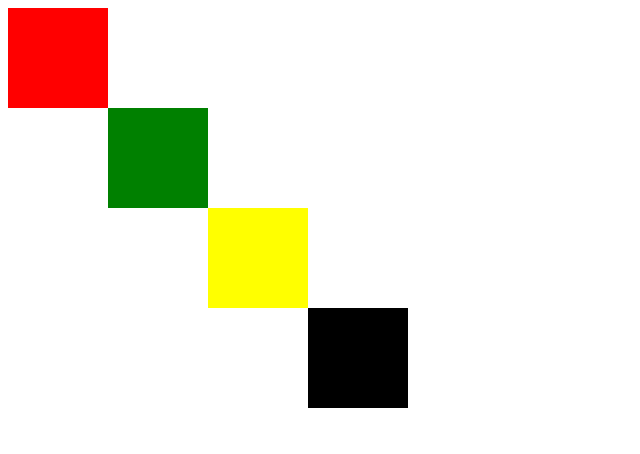
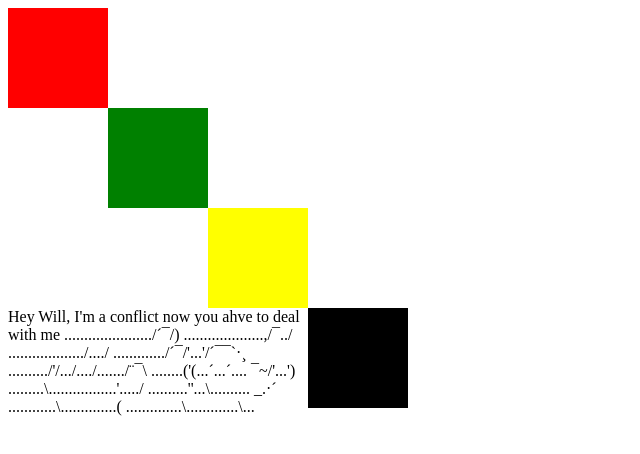
Before and after one commit to Resilient-Labs/the-will-show, a plain HTML site: page index.html in a window 1280 px wide. Shown: the whole page, without its empty margins (0-640 px from the left). Drawn offline with Linux system fonts and the light colour scheme.

Commit message:
intro to conflicts

```diff
--- a/index.html
+++ b/index.html
@@ -11,5 +11,21 @@
 			<div class="yellow"></div>
 		</div>
 	<div class="black"></div>
+
+Hey Will, I'm a conflict
+now you ahve to deal with me
+....................../´¯/)
+....................,/¯../
+.................../..../
+............./´¯/'...'/´¯¯`·¸
+........../'/.../..../......./¨¯\
+........('(...´...´.... ¯~/'...')
+.........\.................'...../
+..........''...\.......... _.·´
+............\..............(
+..............\.............\...
+
+
+
 </body>
 </html>
```
